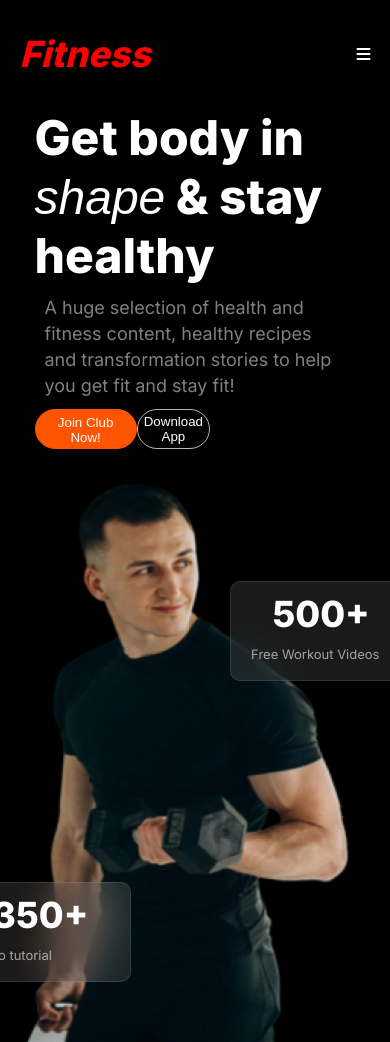
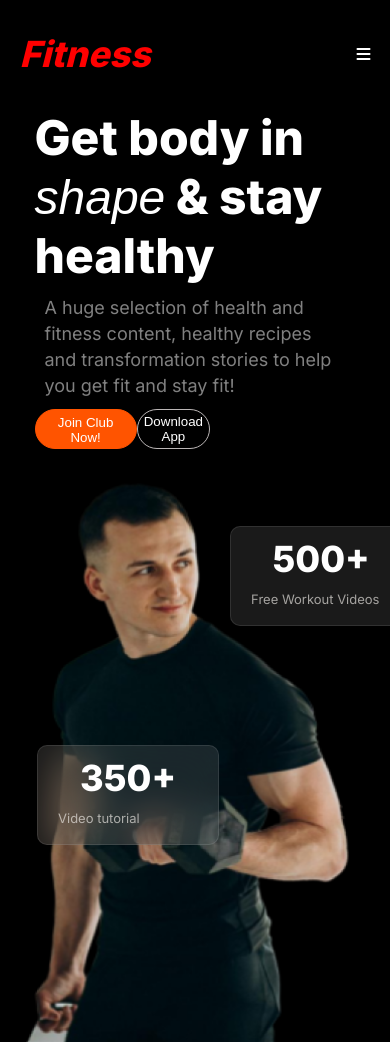
Before and after one commit to mumtahinadev/assignment-2, a plain HTML site: page index.html in a window 390 px wide. Shown: the top 1042 px of the page. Drawn offline with Linux system fonts and the light colour scheme; a web font is replaced by a local one.

Commit message:
made cards responsive

```diff
--- a/responsive.css
+++ b/responsive.css
@@ -65,6 +65,39 @@
         border-radius: 25px;
         background-color: black;
     }
+    .card1 {
+        padding: 10px 10px 10px 10px;
+        text-align: left;
+        box-sizing: border-box;
+        border: 1px solid rgba(255, 255, 255, 0.1);
+        border-radius: 10px;
+        backdrop-filter: blur(20px);
+        background: rgba(255, 255, 255, 0.1);
+        width: 182px;
+        height: 100px;
+        position: absolute;
+        top: 5%;
+        left: 60%;
+
+        bottom: 80%;
+        color: white;
+        }
+    .card2{
+        padding: 10px 10px 10px 10px;
+        text-align: left;
+        box-sizing: border-box;
+        border: 1px solid rgba(255, 255, 255, 0.1);
+        border-radius: 10px;
+        backdrop-filter: blur(20px);
+        background: rgba(255, 255, 255, 0.1);
+        width: 182px;
+        height: 100px;
+        position: absolute;
+        top: 45%;
+        left: 5%;
+        bottom: 20%;
+        color: white;
+        }
     .habits{
         display: block;
     }
```
